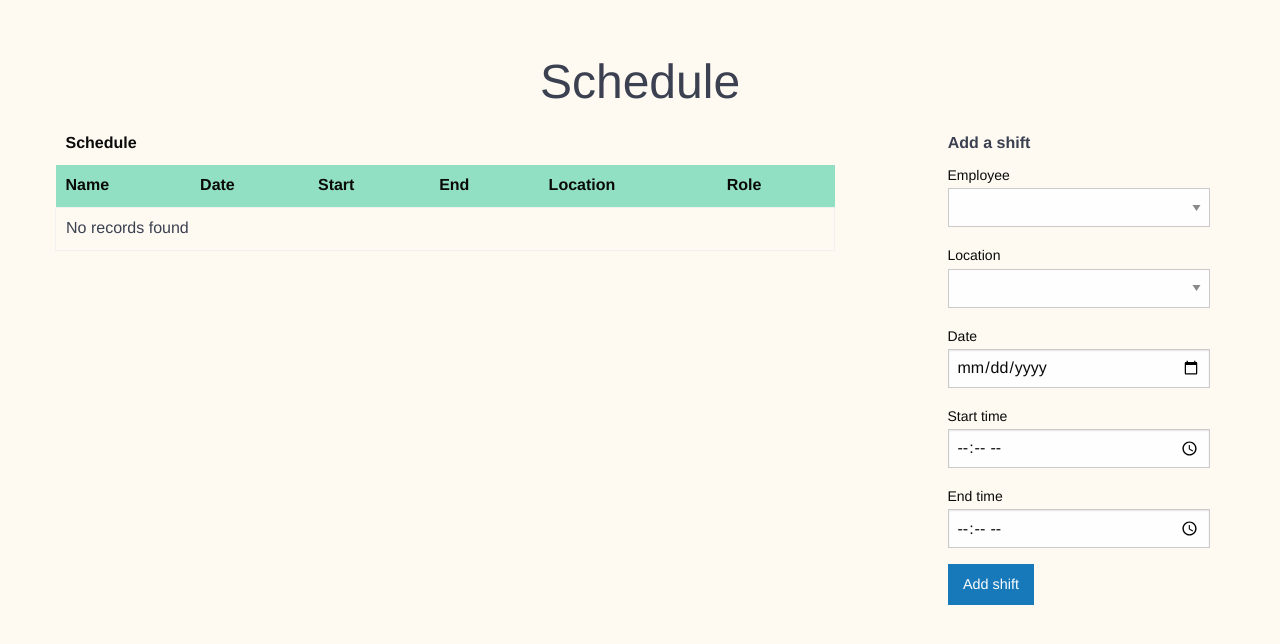
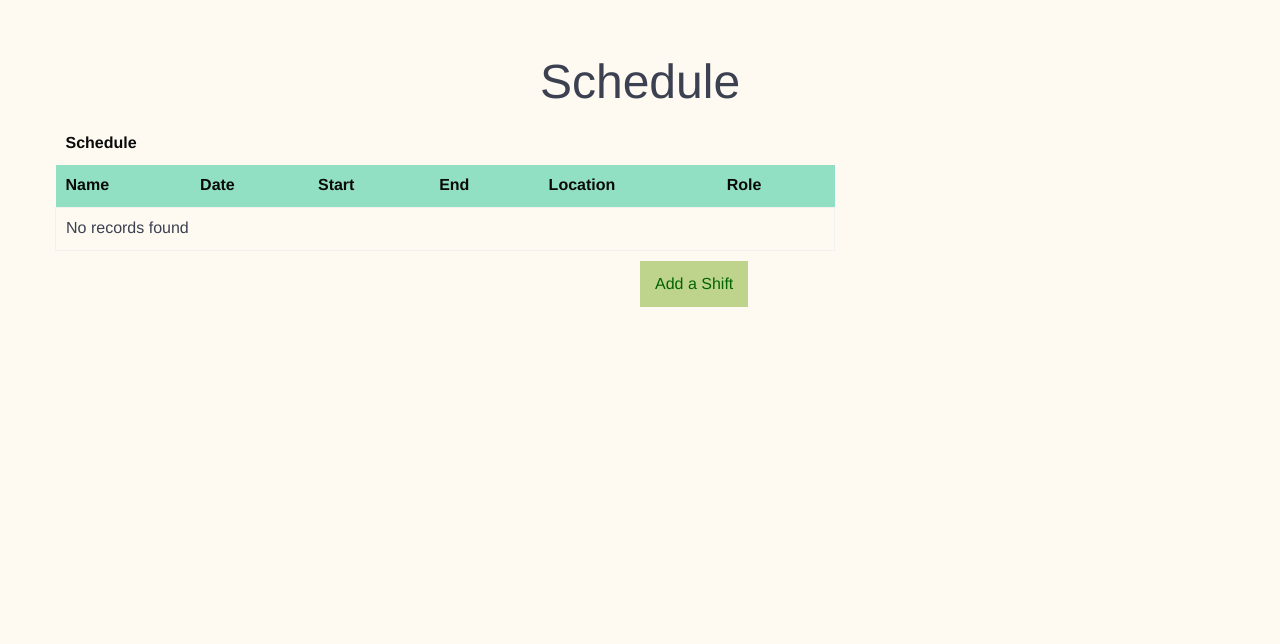
Before and after one commit to simonborer/phpmysql, a PHP site: page / in a window 1280 px wide. Shown: the top 644 px of the page. Run offline with PHP 8.4, Linux system fonts and the light colour scheme; data that the repository does not hold is empty; some libraries are stand-ins or nearby versions.

Commit message:
made the shift form iinto a pop-up

```diff
--- a/config__query.php
+++ b/config__query.php
@@ -3,7 +3,7 @@
 	// You can change the string in quotes to whatever query
 	// you'd like to run against your tables
 
-	$sqlEmployees = "SELECT employee_id, CONCAT(first_name, ' ', last_name) AS name FROM bakery_employees";
+	$sqlEmployees = "SELECT employee_id, employee_name AS name FROM bakery_employees";
 	$sqlLocations = "SELECT * FROM bakery_locations";
 	$sqlTimeTable = "SELECT * FROM schedule";
 
--- a/index.php
+++ b/index.php
@@ -1,3 +1,5 @@
+<!-- For my contribution I made the shift form into a pop-up -->
+
 <?php
 
     // Include config
@@ -92,8 +94,12 @@
                     </tbody>
                 </table>
             </div>
+          </div>
 
-        <div class="cell large-3 large-offset-1 medium-10 medium-offset-1">
+
+
+
+
         <!--
 
             The PHP code that will run when we hit the submit button
@@ -194,6 +200,9 @@
             <!--
                 The submission form.
              -->
+             <button class="createshift">Add a Shift </button>
+             <div class="dark-background">
+               <div class="popup-content">
             <form class="schedule-form" action="<?php echo htmlspecialchars($_SERVER['PHP_SELF']); ?>" method="post">
                 <fieldset>
                     <legend>Add a shift</legend>
@@ -310,9 +319,11 @@
 
                 </fieldset>
             </form>
+          </div>
+        </div>
         </div>
     </div>
-    </div>
+
     <?php
         // Close connection
         mysqli_close($link);
--- a/style.css
+++ b/style.css
@@ -66,16 +66,22 @@ th[role=columnheader]:not(.no-sort):hover:after {
 }
 
 /*  Trumps  */
-
+.schedule-form{
+  background-color: #B5D3E7;
+  height:350px;
+  overflow:scroll;
+}
 .schedule-form label>input {
     display: block;
     margin-bottom: 1rem;
     padding: .5rem;
     width: 100%;
+
 }
 
 .schedule-table {
     margin: 2rem 0;
+
 }
 
 @media (min-width: 1080px) {
@@ -83,3 +89,52 @@ th[role=columnheader]:not(.no-sort):hover:after {
         margin: 0;
     }
 }
+
+/*Form Pop-up - This is the bulk of what I did, creating a pop-up for the shift form*/
+
+.createshift{
+  margin-top:10px;
+  margin-left:50%;
+  padding:15px;
+  color:darkgreen;
+  background-color:#bed48c;
+}
+
+.createshift:hover{
+  color:#bed48c;
+  background-color:darkgreen;
+
+}
+
+.dark-background{
+  position:fixed;
+  left:0;
+  top:0;
+  width:100%;
+  height:100%;
+  background-color: rgba(0,0,0,0.5);
+  opacity: 0;
+  visibility: hidden;
+  transform: scale(1.1);
+  transition: visibility 0s linear 0.25s, opacity 0.25s 0s, transform 0.25s
+}
+
+.popup-content{
+
+  position:absolute;
+  top:50%;
+  left:50%;
+  transform: translate(-50%, -50%);
+  background-color:white;
+  padding:10px 15px;
+  width:500px;
+  border-radius:0.5rem;
+  height: 375px;
+}
+
+.show-popup{
+  opacity:1;
+  visibility: visible;
+  transform: scale(1.0);
+  transition: visibility 0s linear 0s,opacity 0.25s transform0.25s;
+}
--- a/template__foot.php
+++ b/template__foot.php
@@ -48,5 +48,24 @@
 
 new Tablesort(document.getElementById('scheduleTable'));
 </script>
+<script>
+var dbackground = document.querySelector(".dark-background");
+var btn = document.querySelector(".createshift");
+
+function togglePopup (){
+  dbackground.classList.toggle("show-popup")
+}
+
+function windowOnClick(event){
+  if (event.target === dbackground){
+    togglePopup();
+  }
+}
+
+btn.addEventListener("click", togglePopup);
+window.addEventListener("click", windowOnClick);
+
+</script>
+
 </body>
 </html>
```
